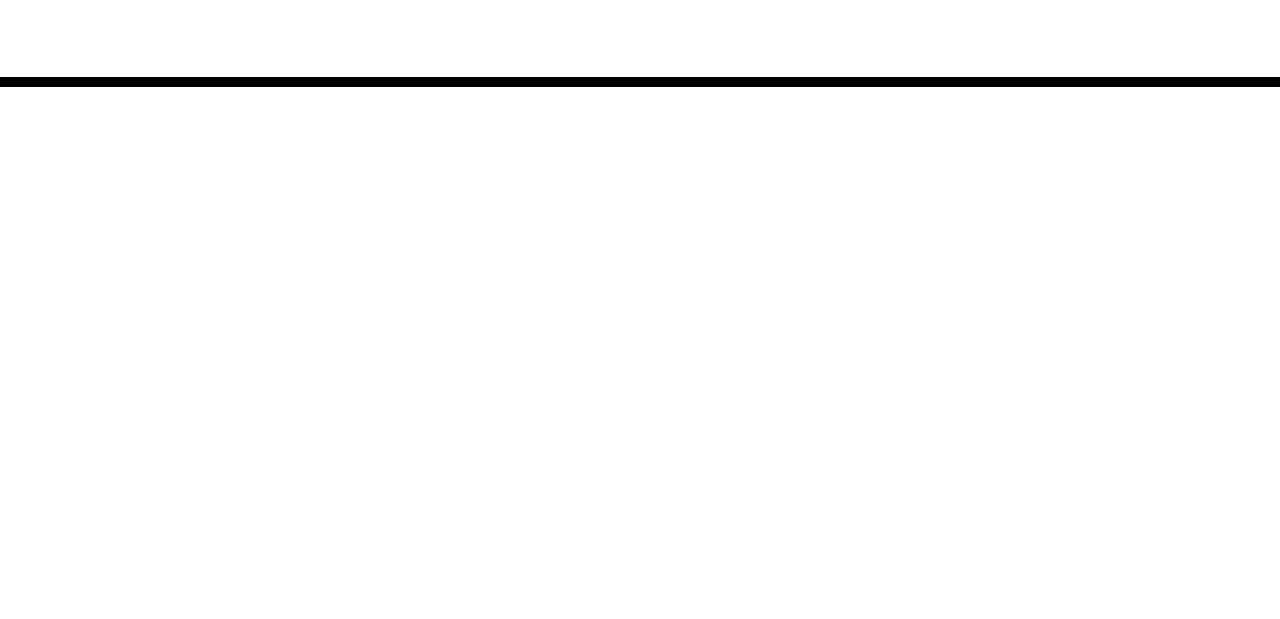
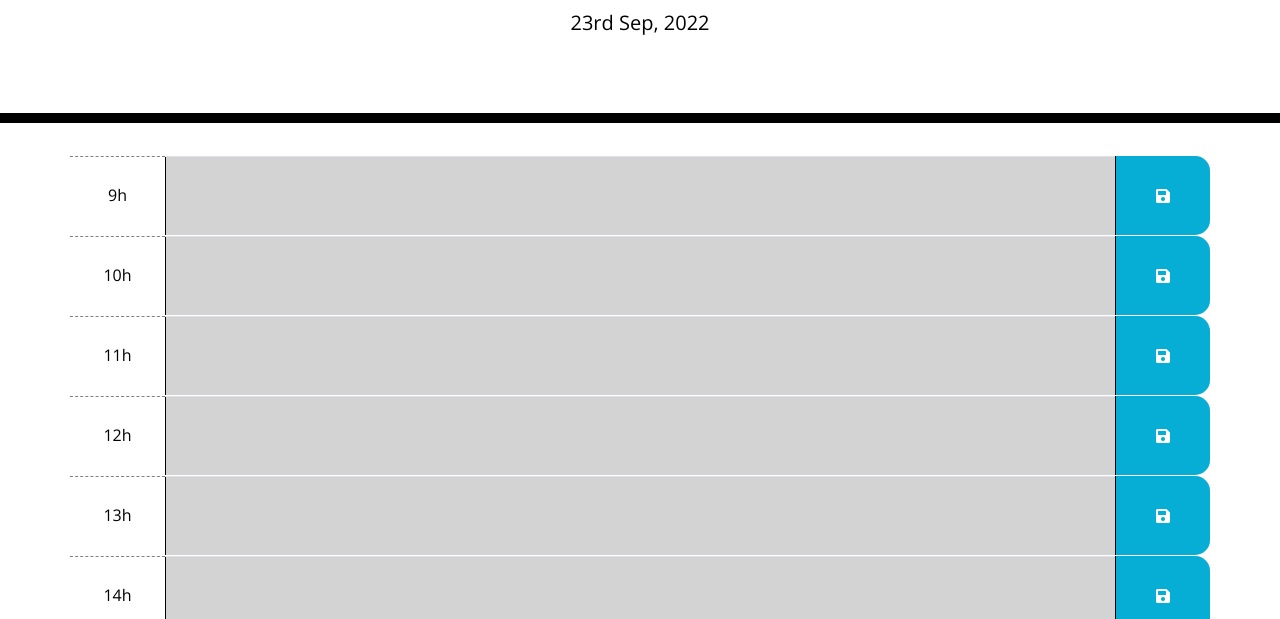
Before and after one commit to MichaelSinn/day-planner, a plain HTML site: page index.html in a window 1280 px wide. Shown: the part 181-800 px from the top of the page. Drawn offline with nearby package versions, Linux system fonts and the light colour scheme; files that its build step writes are made by us from their sources.

Commit message:
Finished MVP. Added saving functionality and styled the page

```diff
--- a/assets/css/style.css
+++ b/assets/css/style.css
@@ -1,3 +1,9 @@
+*{
+  box-sizing: border-box;
+  margin: 0;
+  padding: 0;
+}
+
 body {
   font-family: 'Open Sans', sans-serif;
   font-size: 16px;
@@ -11,6 +17,21 @@ body {
   color: #000000;
   border-left: 1px solid black;
   padding: 10px;
+  width: 100%;
+  height: 100%;
+}
+
+.table td{
+  padding: 0;
+}
+
+.table td:first-child{
+  border-top: dashed 1px grey;
+  padding-top: 30px;
+}
+
+.table td:last-child{
+  border-top: none;
 }
 
 .jumbotron {
@@ -58,14 +79,17 @@ body {
 }
 
 .saveBtn {
+  border: none;
   border-left: 1px solid black;
   border-top-right-radius: 15px;
   border-bottom-right-radius: 15px;
   background-color: #06aed5;
   color: white;
+  width: 100%;
+  height: 100%;
 }
 
-  .saveBtn i:hover {
-    font-size: 20px;
+.saveBtn:hover {
+  background-color: #0d92af;
   transition: all 0.3s ease-in-out;
 }
--- a/assets/js/main.js
+++ b/assets/js/main.js
@@ -0,0 +1,85 @@
+const hoursTableEl = $("#hours");
+
+let currentTime = moment();
+
+let currentDay = moment().format("Do MMM, YYYY");
+$("#currentDay").text(currentDay);
+
+let schedule = {
+    row0: "",
+    row1: "",
+    row2: "",
+    row3: "",
+    row4: "",
+    row5: "",
+    row6: "",
+    row7: "",
+    row8: ""
+}
+
+if (!localStorage.getItem("schedule")){
+    localStorage.setItem("schedule", JSON.stringify(schedule));
+}else{
+    schedule = JSON.parse(localStorage.getItem("schedule"));
+}
+
+let timer = setInterval(function(){
+    for (let i = 0; i < 9; i ++){
+        let tableRow = $(`#row${i}`);
+        tableRow.removeClass("past");
+        tableRow.removeClass("present");
+        tableRow.removeClass("future");
+        if (currentTime.hour() < (i + 9)){
+            tableRow.addClass("future");
+        }else if(currentTime.hour() === (i+9)){
+            tableRow.addClass("present");
+        }else{
+            tableRow.addClass("past");
+        }
+    }
+}, 1000);
+
+for (let i = 0; i < 9; i++){
+    let timeBlock = $("<tr>");
+    let timeCol = $("<td>");
+    let inputCol = $("<td>");
+    let saveCol = $("<td>");
+    let timeBlockTextArea= $("<textarea>");
+    let saveButton = $("<button>");
+
+    if (currentTime.hour() < (i + 9)){
+        timeBlock.addClass("future");
+    }else if(currentTime.hour() === (i+9)){
+        timeBlock.addClass("present");
+    }else{
+        timeBlock.addClass("past");
+    }
+
+    saveButton.addClass("saveBtn fas fa-save");
+
+    saveCol.append(saveButton);
+    saveCol.addClass("col-1");
+
+    timeBlockTextArea.val(schedule[`row${i}`]);
+    inputCol.append(timeBlockTextArea);
+    inputCol.addClass("col-10");
+
+    timeCol.text(`${i + 9}h`);
+    timeCol.addClass("hour col-1");
+
+    timeBlock.append(timeCol);
+    timeBlock.append(inputCol);
+    timeBlock.append(saveCol);
+
+    timeBlock.addClass("time-block row");
+    timeBlock.prop("id", `row${i}`);
+    hoursTableEl.append(timeBlock);
+}
+
+hoursTableEl.on("click", ".saveBtn", function(e){
+    let saveRow = $(this).parent().parent().attr("id");
+    let saveItem = $(this).parent().parent().children().eq(1).children().eq(0);
+    let saveText = saveItem.val();
+    schedule[saveRow] = saveText;
+    localStorage.setItem("schedule", JSON.stringify(schedule));
+});
--- a/index.html
+++ b/index.html
@@ -2,24 +2,14 @@
 <html lang="en">
   <head>
     <meta charset="UTF-8" />
-    <meta name="viewport" content="width=device-width, initial-scale=1.0" />
-    <meta http-equiv="X-UA-Compatible" content="ie=edge" />
+    <meta name="viewport" content="width=device-width, initial-scale=1.0"/>
+    <meta http-equiv="X-UA-Compatible" content="ie=edge"/>
     <link rel="stylesheet" href="./assets/css/reset.css">
-    <link
-      rel="stylesheet"
-      href="https://stackpath.bootstrapcdn.com/bootstrap/4.3.1/css/bootstrap.min.css"
-    />
-    <link
-      rel="stylesheet"
-      href="https://use.fontawesome.com/releases/v5.8.1/css/all.css"
-      integrity="sha384-50oBUHEmvpQ+1lW4y57PTFmhCaXp0ML5d60M1M7uH2+nqUivzIebhndOJK28anvf"
-      crossorigin="anonymous"
-    />
-    <link
-      href="https://fonts.googleapis.com/css?family=Open+Sans&display=swap"
-      rel="stylesheet"
-    />
-    <link rel="stylesheet" href="style.css" />
+    <link rel="stylesheet" href="https://cdn.jsdelivr.net/npm/bootstrap@4.1.3/dist/css/bootstrap.min.css" integrity="sha384-MCw98/SFnGE8fJT3GXwEOngsV7Zt27NXFoaoApmYm81iuXoPkFOJwJ8ERdknLPMO" crossorigin="anonymous">
+    <link rel="stylesheet" href="https://use.fontawesome.com/releases/v5.8.1/css/all.css" integrity="sha384-50oBUHEmvpQ+1lW4y57PTFmhCaXp0ML5d60M1M7uH2+nqUivzIebhndOJK28anvf" crossorigin="anonymous"/>
+    <link rel="stylesheet" href="https://cdnjs.cloudflare.com/ajax/libs/font-awesome/4.7.0/css/font-awesome.min.css">
+    <link href="https://fonts.googleapis.com/css?family=Open+Sans&display=swap" rel="stylesheet"/>
+    <link rel="stylesheet" href="./assets/css/style.css"/>
     <title>Work Day Scheduler</title>
   </head>
 
@@ -29,12 +19,20 @@
       <p class="lead">A simple calendar app for scheduling your work day</p>
       <p id="currentDay" class="lead"></p>
     </header>
-    <div class="container">
-      <!-- Timeblocks go here -->
-    </div>
+    <main>
+      <section class="container">
+        <table class="table">
+          <tbody id="hours">
+
+          </tbody>
+        </table>
+      </section>
+    </main>
 
     <script src="https://cdnjs.cloudflare.com/ajax/libs/jquery/3.2.1/jquery.min.js"></script>
     <script src="https://cdnjs.cloudflare.com/ajax/libs/moment.js/2.24.0/moment.min.js"></script>
+    <script src="https://cdn.jsdelivr.net/npm/popper.js@1.14.3/dist/umd/popper.min.js" integrity="sha384-ZMP7rVo3mIykV+2+9J3UJ46jBk0WLaUAdn689aCwoqbBJiSnjAK/l8WvCWPIPm49" crossorigin="anonymous"></script>
+    <script src="https://cdn.jsdelivr.net/npm/bootstrap@4.1.3/dist/js/bootstrap.min.js" integrity="sha384-ChfqqxuZUCnJSK3+MXmPNIyE6ZbWh2IMqE241rYiqJxyMiZ6OW/JmZQ5stwEULTy" crossorigin="anonymous"></script>
     <script src="./assets/js/main.js"></script>
   </body>
 </html>
```
Lines whose indentation alone changed are shown as unchanged.
